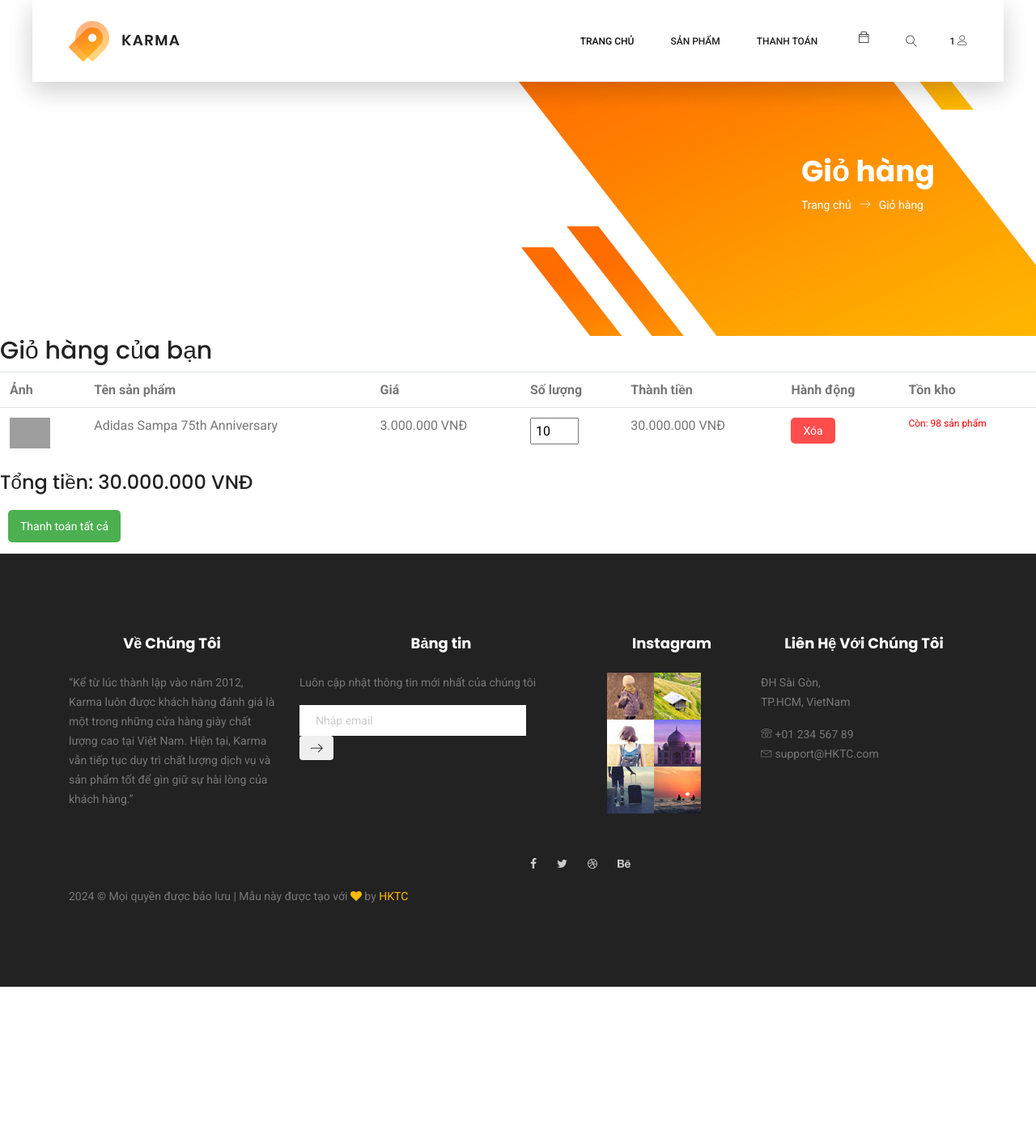
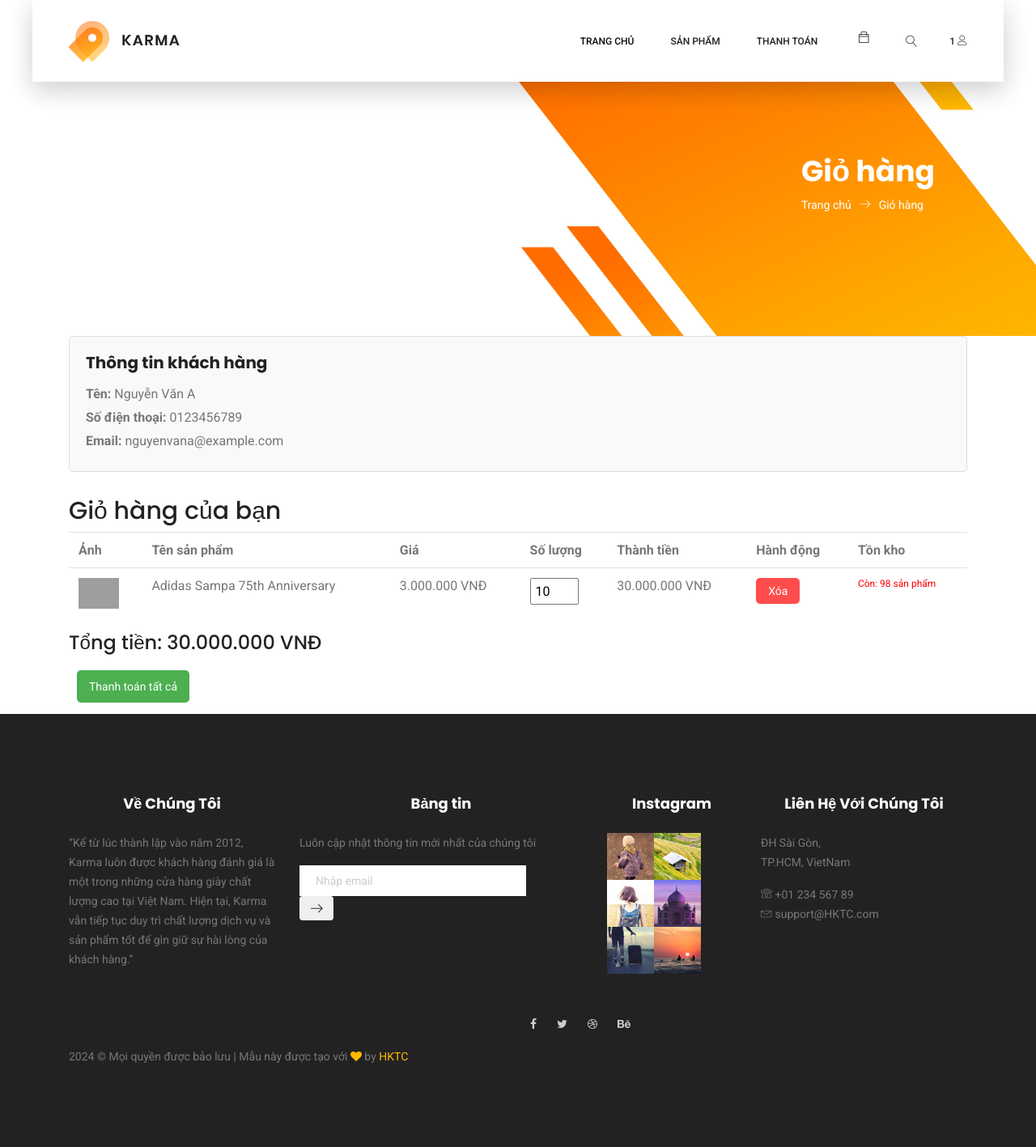
Before and after one commit to Unknown4505/main, a PHP site: page /cart.php in a window 1280 px wide. Shown: the whole page at 81% size. Before the commit the page ends 1219 px from the top, so only its background shows below. Run offline with PHP 8.4, Linux system fonts and the light colour scheme; the visitor is signed in with stand-in values (Sample User, id 1); data comes from the database, SQL or seed files in the repository; tables that the repository leaves empty hold one stand-in row (values such as "Sample post"); grey boxes are pictures that could not be loaded.

Commit message:
Update cart.php

```diff
--- a/cart.php
+++ b/cart.php
@@ -18,8 +18,13 @@ try {
     die("Kết nối thất bại: " . $e->getMessage());
 }
 
-// Lấy ID khách hàng từ session (giả sử nếu chưa có thì mặc định là 1)
+// Lấy ID khách hàng từ session
 $customerId = $_SESSION['user_id'] ?? 1;
+
+// Lấy thông tin khách hàng từ bảng `kh`
+$stmt = $pdo->prepare("SELECT tenkh, sdt, email FROM kh WHERE idKH = :idKH");
+$stmt->execute(['idKH' => $customerId]);
+$customerInfo = $stmt->fetch(PDO::FETCH_ASSOC);
 
 // Xử lý thêm sản phẩm vào giỏ hàng với số lượng mặc định là 1
 if (isset($_GET['add'])) {
@@ -306,6 +311,21 @@ include 'header.php';
 
 <!-- Cart Area -->
 <section>
+    <div class="container">
+        <!-- Hiển thị thông tin khách hàng -->
+        <?php if ($customerInfo): ?>
+            <div class="customer-info">
+                <h3>Thông tin khách hàng</h3>
+                <p><strong>Tên:</strong> <?php echo htmlspecialchars($customerInfo['tenkh']); ?></p>
+                <p><strong>Số điện thoại:</strong> <?php echo htmlspecialchars($customerInfo['sdt']); ?></p>
+                <p><strong>Email:</strong> <?php echo htmlspecialchars($customerInfo['email']); ?></p>
+            </div>
+        <?php else: ?>
+            <div class="customer-info">
+                <p>Không tìm thấy thông tin khách hàng.</p>
+            </div>
+        <?php endif; ?>
+
         <h2>Giỏ hàng của bạn</h2>
         <div class="table-responsive">
             <table class="table">
@@ -347,6 +367,7 @@ include 'header.php';
             <form method="POST" style="margin-top: 20px;">
                 <button type="submit" name="checkout_all" class="checkout-all-btn">Thanh toán tất cả</button>
             </form>
+        </div>
     </div>
 </section>
 
```
Lines whose indentation alone changed are shown as unchanged.
